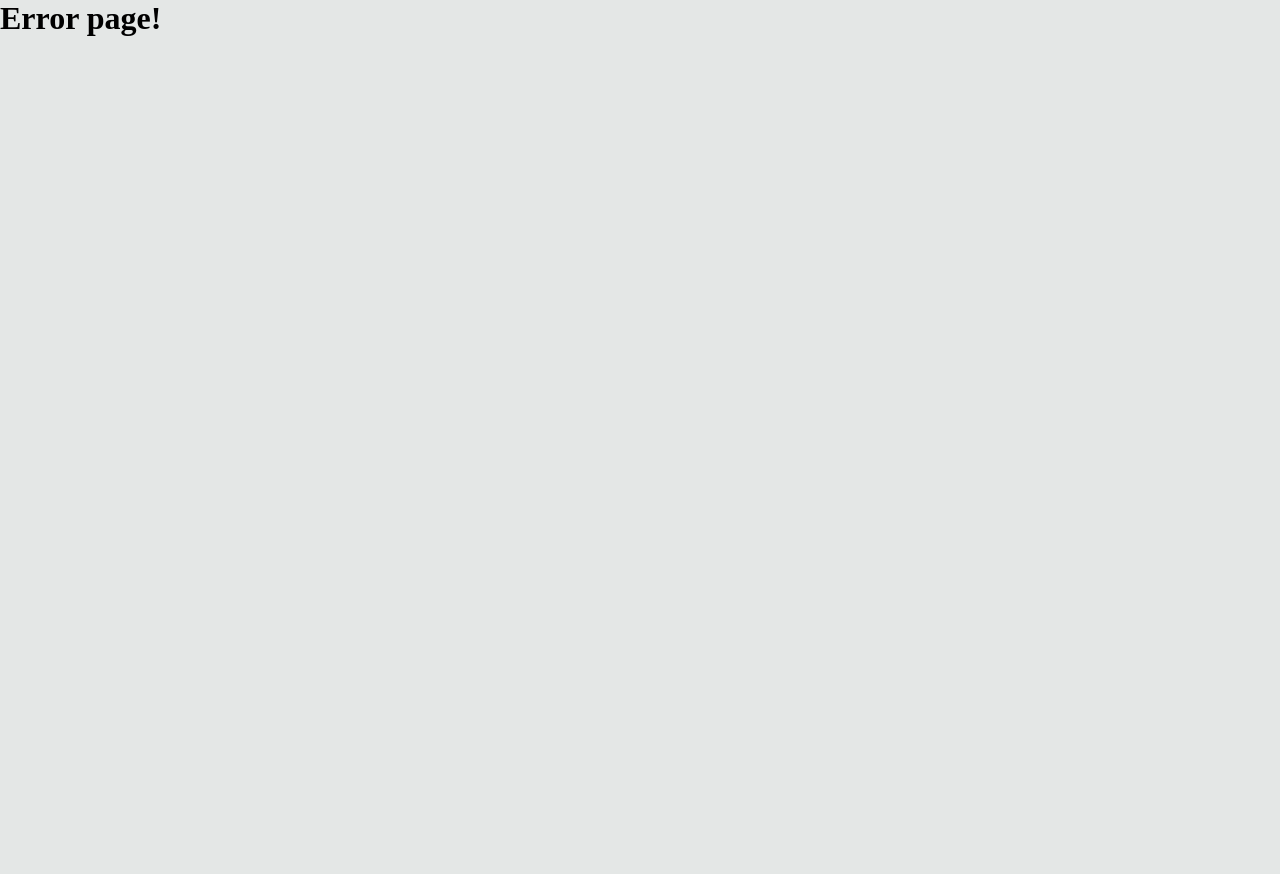
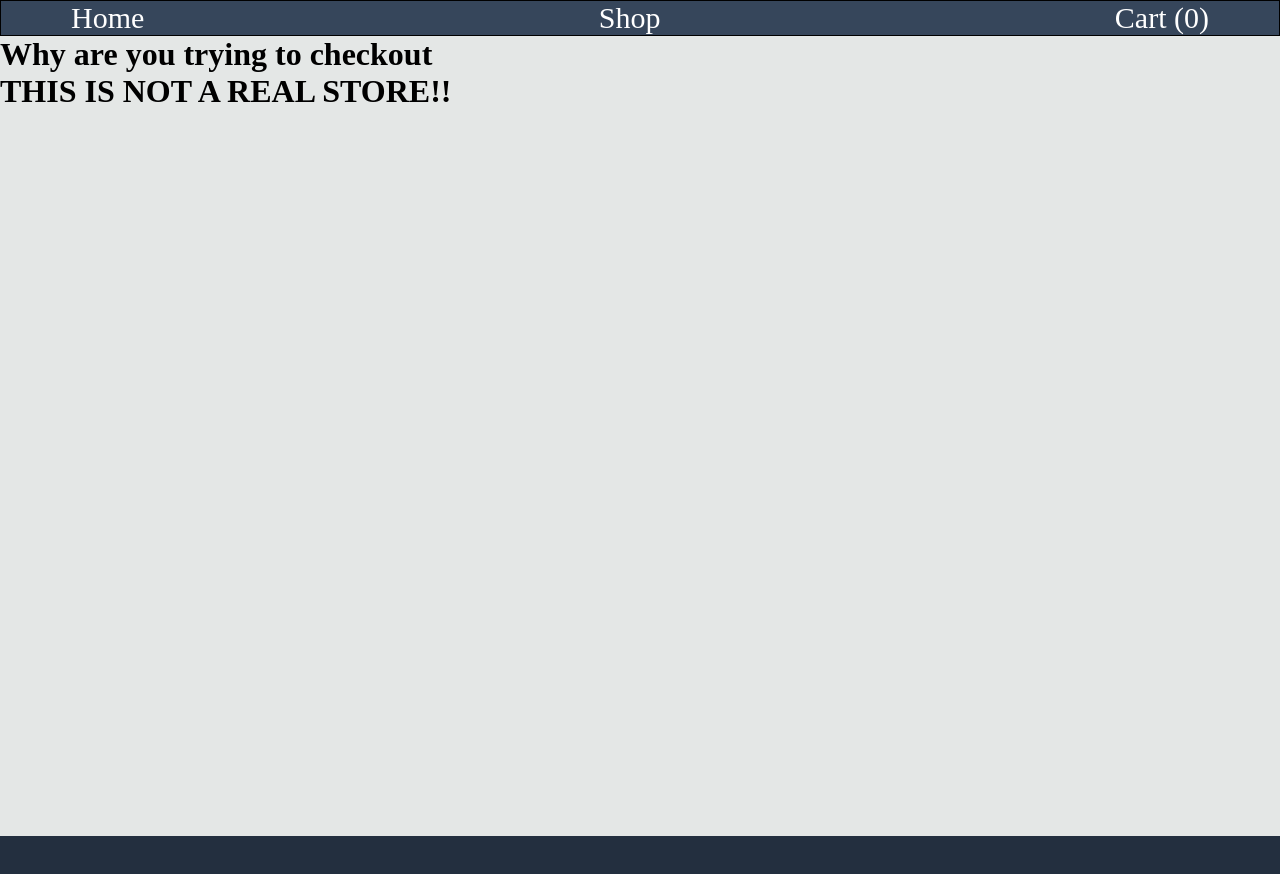
Before and after one commit to itssduy/Shopping-Cart, a React (Vite) app: page /checkout in a window 1280 px wide. Before the commit this address had no page. Shown: the top 874 px of the page. Before the commit the page ends 800 px from the top, so only its background shows below. Built offline with nearby package versions, Linux system fonts and the light colour scheme.

Commit message:
Add checkout page

```diff
--- a/src/components/App.css
+++ b/src/components/App.css
@@ -1,7 +1,9 @@
+
 .container {
     display: flex;
     flex-direction: column;
     flex: 1;
 
+
     background-color: var(--background-color);
 }
--- /dev/null
+++ b/src/components/pages/Checkout.jsx
@@ -0,0 +1,10 @@
+const Checkout = ()=>{
+    return (
+        <>
+            <h1>Why are you trying to checkout</h1>
+            <h1>THIS IS NOT A REAL STORE!!</h1>
+        </>
+    )
+}
+
+export default Checkout
--- a/src/index.css
+++ b/src/index.css
@@ -27,6 +27,9 @@ main {
 
 }
 
+main {
+    min-height: 100vh;
+}
 html{
     height: 100%;
 }
--- a/src/routes.jsx
+++ b/src/routes.jsx
@@ -6,6 +6,7 @@ import Shop from './components/pages/Shop'
 import Error from './components/pages/Error'
 import Item from './components/pages/Item'
 import ShopLayout from './components/templates/ShopLayout'
+import Checkout from './components/pages/Checkout'
 
 const routes = [
     {
@@ -34,6 +35,10 @@ const routes = [
             {
                 path: 'cart',
                 element: <Cart />,
+            },
+            {
+                path: 'checkout',
+                element: <Checkout />
             }
         ]
     }
```
